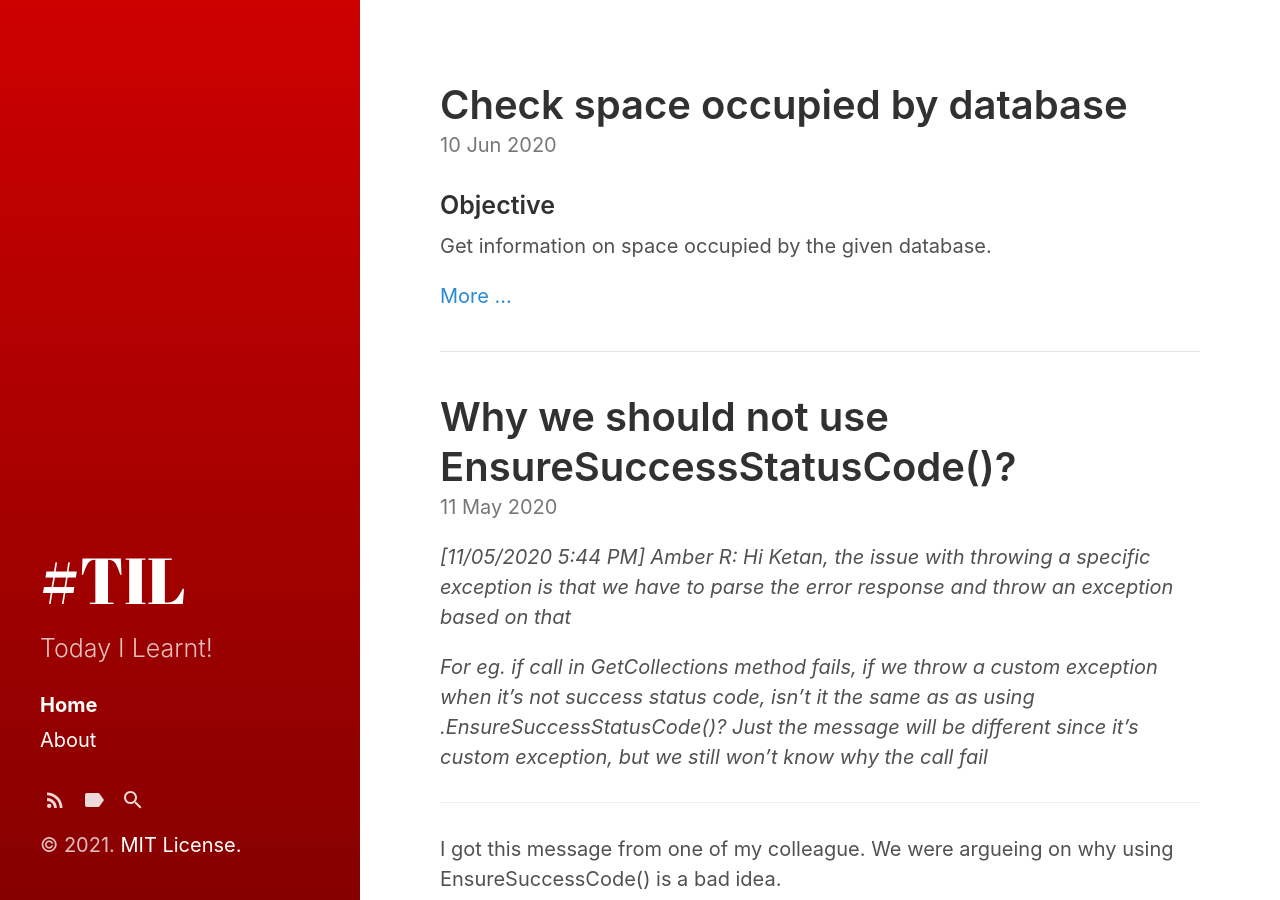
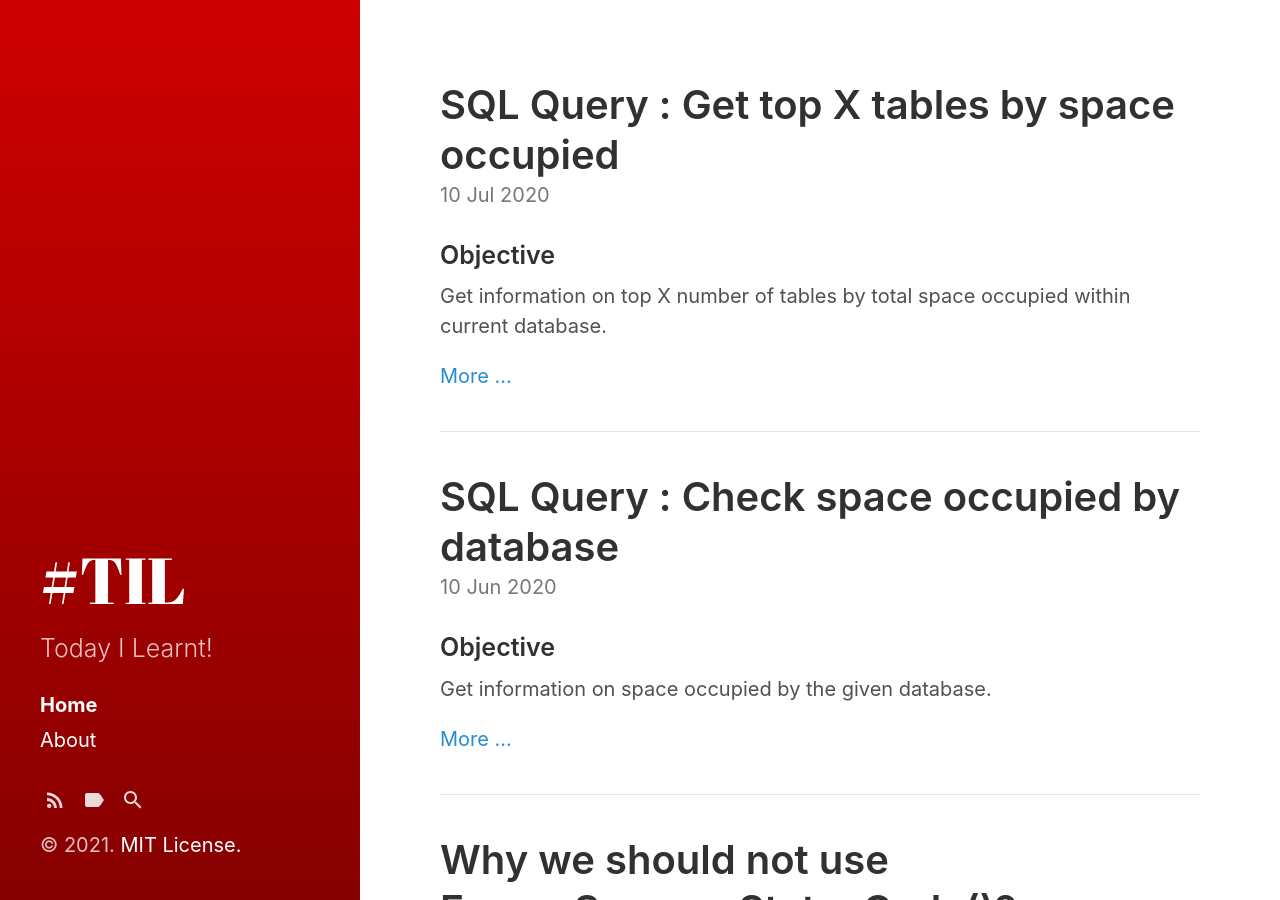
Before and after one commit to ketanjawahire/til, a Jekyll site: the page built from index.html, in a window 1280 px wide and 900 px high. Built offline with Jekyll 4.4.1, drawn with Linux system fonts in a browser that asks for light colours; the list of posts is cut into pages by our own code.

Commit message:
Added new post for getting top X tables by space occupied

```diff
--- a/_posts/2020-06-10-Check-space-occupied-by-database.md
+++ b/_posts/2020-06-10-Check-space-occupied-by-database.md
@@ -1,6 +1,6 @@
 ---
 layout: post
-title: "Check space occupied by database"
+title: "SQL Query : Check space occupied by database"
 excerpt_separator: "<!--more-->"
 tags:
     - SQL Server Queries
--- /dev/null
+++ b/_posts/2020-07-10-Get-top-X-tables-by-space-occupied.md
@@ -0,0 +1,43 @@
+---
+layout: post
+title: "SQL Query : Get top X tables by space occupied"
+excerpt_separator: "<!--more-->"
+tags:
+    - SQL Server Queries
+---
+
+### Objective
+Get information on top X number of tables by total space occupied within current database.
+
+<!--more-->
+<br>
+
+### Query
+{% highlight sql %}
+SELECT TOP 10 -- Replace 10 with desired number
+	SCHEMA_NAME([tab].[schema_id]) + '.' + [tab].[name] AS [table],
+    CAST(SUM([spc].[used_pages] * 8)/1024.00 AS NUMERIC(36, 2)) AS [used_mb],
+    CAST(SUM([spc].[total_pages] * 8)/1024.00 AS NUMERIC(36, 2)) AS [allocated_mb]
+from
+	[sys].[tables] AS [tab]
+	INNER JOIN [sys].[indexes] AS [ind] ON [tab].[object_id] = [ind].[object_id]
+	INNER JOIN [sys].[partitions] AS [part] ON [ind].[object_id] = [part].[object_id] AND [ind].[index_id] = [part].[index_id]
+	INNER JOIN [sys].[allocation_units] AS [spc] ON [part].[partition_id] = [spc].[container_id]
+GROUP BY
+	SCHEMA_NAME([tab].[schema_id]) + '.' + [tab].[name]
+ORDER BY
+	SUM([spc].[used_pages]) DESC
+{% endhighlight %}
+
+<br>
+
+### Output
+![top-tables-output](/til/assets/sql-queries-output/top-tables.png)
+
+<br>
+
+## Reference Links
+- [sys.tables](https://docs.microsoft.com/en-us/sql/relational-databases/system-catalog-views/sys-tables-transact-sql)
+- [sys.indexes](https://docs.microsoft.com/en-us/sql/relational-databases/system-catalog-views/sys-indexes-transact-sql)
+- [sys.partitions](https://docs.microsoft.com/en-us/sql/relational-databases/system-catalog-views/sys-partitions-transact-sql)
+- [sys.allocation_units](https://docs.microsoft.com/en-us/sql/relational-databases/system-catalog-views/sys-allocation-units-transact-sql)
```
Also changed, not shown: assets/sql-queries-output/top-tables.png (added).
